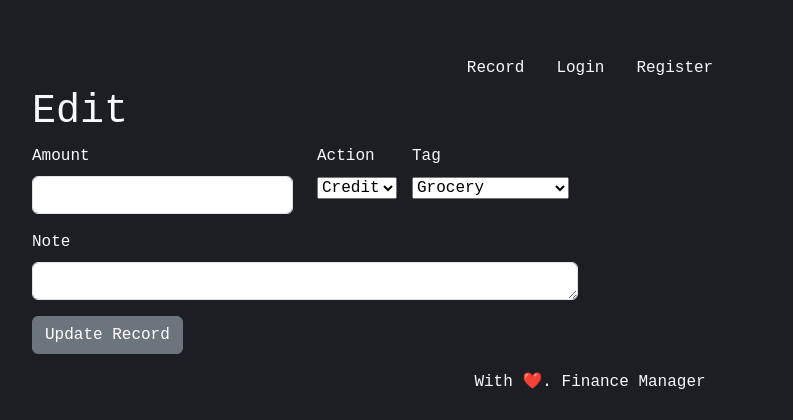
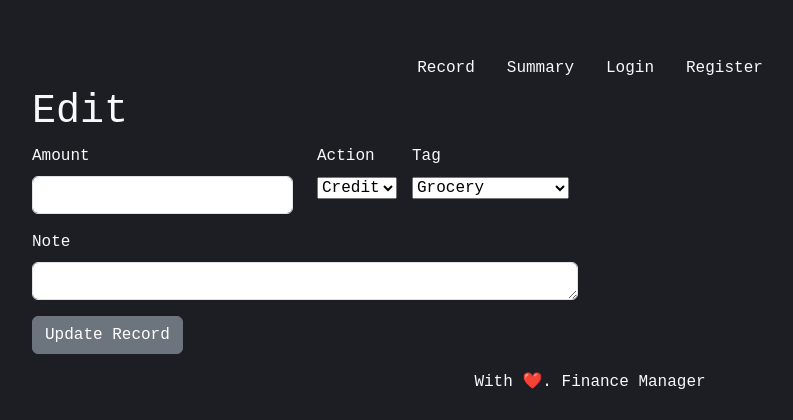
Before and after one commit to fodare/Boris, a Flask app: page /edit/1 in a window 1280 px wide. Shown: the top 420 px of the page, without its empty margins (50-843 px from the left). Run offline with Flask 3, Linux system fonts and the light colour scheme; data that the repository does not hold is empty.

Commit message:
Add summary page  nav link.

```diff
--- a/frontend/templates/basetemplate.html
+++ b/frontend/templates/basetemplate.html
@@ -21,6 +21,14 @@
                   aria-current="page"
                   href="{{url_for('record')}}"
                   >Record</a
+               >
+            </li>
+            <li class="nav-item">
+               <a
+                  class="nav-link summary-link"
+                  aria-current="page"
+                  href="{{url_for('summary')}}"
+                  >Summary</a
                >
             </li>
             <li class="nav-item">
```
